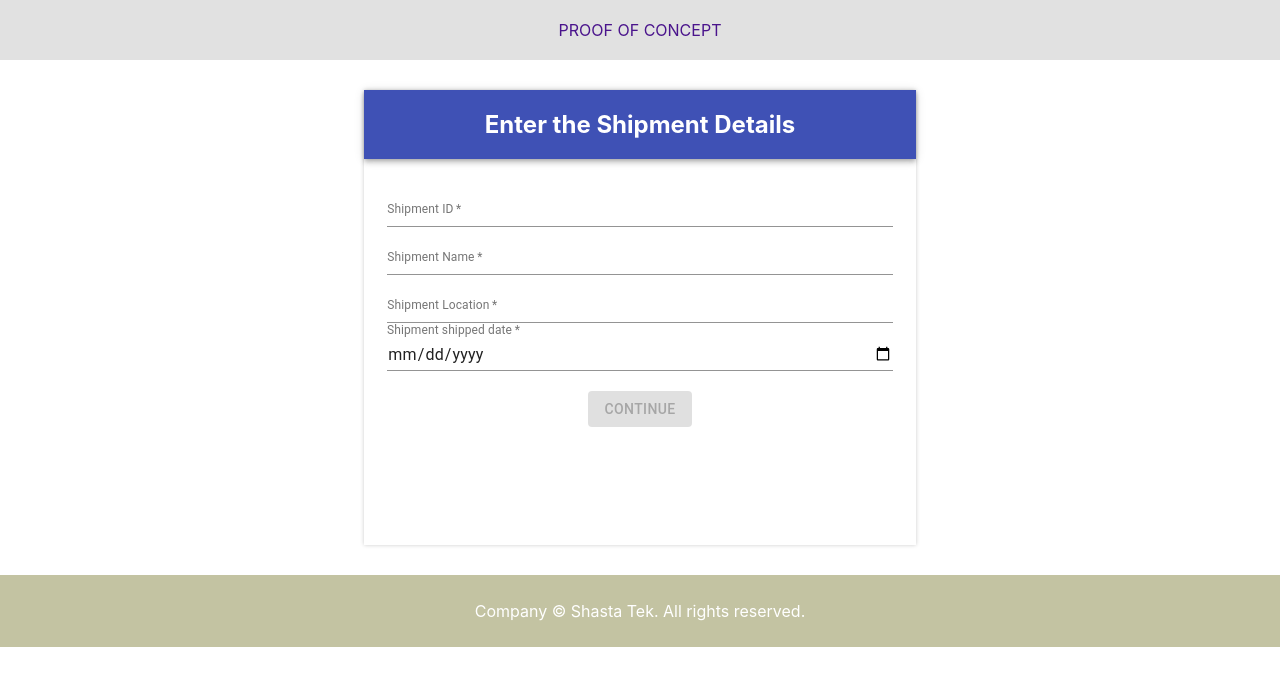
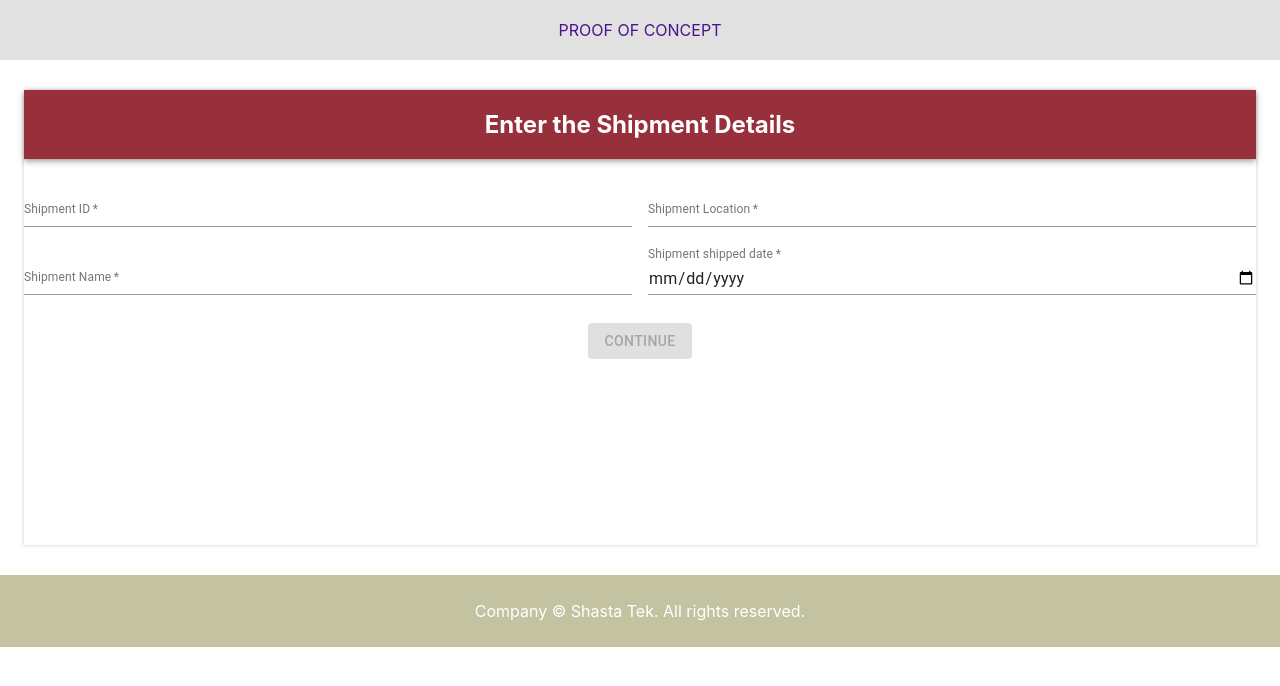
Before and after one commit to vigneshbe1991/Shipping-front-page, a React (Create React App) app: page / in a window 1280 px wide. Shown: the top 686 px of the page. Built offline with nearby package versions, Linux system fonts and the light colour scheme.

Commit message:
Responsive code

```diff
--- a/src/App.js
+++ b/src/App.js
@@ -18,7 +18,7 @@ function App() {
 
       <header className="header">Proof Of Concept</header>
 
-      <Container  maxWidth="sm">
+      <Container  maxWidth="lg">
         <div className="app-container">
           <Grid>
         <Router>
--- a/src/Components/Confirm.js
+++ b/src/Components/Confirm.js
@@ -7,6 +7,9 @@ import axios from 'axios';
 
 let myTheme = createMuiTheme({
     palette:{
+        primary:{
+            main:'#98303b'
+          },
       secondary:{
         main:'#64b5f6'
       },
--- a/src/Components/Shipmentdetail.js
+++ b/src/Components/Shipmentdetail.js
@@ -6,6 +6,9 @@ import { Redirect } from 'react-router-dom';
 
 let theme = createMuiTheme({
   palette:{
+    primary:{
+      main:'#98303b'
+    },
     secondary:{
       main:'#64b5f6'
     },
@@ -67,14 +70,15 @@ class Shipmentdetail extends Component {
           <AppBar className="details"
           position="static"> <h2> Enter the Shipment Details </h2> </AppBar>
 
-          <Grid container spacing={1}
+        {this.state.errormessage}
+
+        <Grid container spacing={2}
          direction="row" justify="center"
          alignContent="center"
        >
-       <Grid item xs={11} style={{marginLeft:'auto',marginRight:'auto'}}>
+
+       <Grid item lg={6} xs={12} style={{marginLeft:'auto',marginRight:'auto'}}>
         <form noValidate autoComplete="off">
-
-        {this.state.errormessage}
 
     <FormControl fullWidth>
         <TextField
@@ -86,6 +90,7 @@ class Shipmentdetail extends Component {
         name='shipment_id'
         onChange={this.myChangeHandler}
         /></FormControl>
+        <br/> <br/>
 
 <FormControl fullWidth>
         <TextField
@@ -96,6 +101,11 @@ class Shipmentdetail extends Component {
           InputLabelProps={{style: {fontSize: 12}}}
           onChange={this.myChangeHandler}
         /></FormControl>
+</form>
+</Grid>
+<Grid item lg={6} xs={12} style={{marginLeft:'auto',marginRight:'auto'}}>
+        <form noValidate autoComplete="off">
+
 <FormControl fullWidth>
         <TextField
           type='text' label="Shipment Location"
@@ -105,6 +115,8 @@ class Shipmentdetail extends Component {
           onChange={this.myChangeHandler}
           />
 </FormControl>
+
+<br/><br/>
 
 <FormControl fullWidth>
         <TextField
@@ -116,9 +128,13 @@ class Shipmentdetail extends Component {
           />
         </FormControl>
 
-        <div>
-          <br/>
-        <Button
+      </form>
+<br/>
+       {isFailure && <div>Form field issue</div>}
+
+       </Grid>
+       <Grid>
+       <Button
             label = "Continue"
             variant="contained"
             color="secondary"
@@ -126,11 +142,6 @@ class Shipmentdetail extends Component {
             style = {styles.button}
             onClick={this.continue}
             > Continue </Button>
-</div>
-      </form>
-
-       {isFailure && <div>Form field issue</div>}
-
        </Grid>
        </Grid>
       </React.Fragment>
--- a/src/Components/Success.js
+++ b/src/Components/Success.js
@@ -5,6 +5,9 @@ import { AppBar } from '@material-ui/core';
 
 let theme = createMuiTheme({
     palette: {
+        primary:{
+            main:'#98303b'
+          },
     secondary: {
       main: '#827717'},
       },});
```
